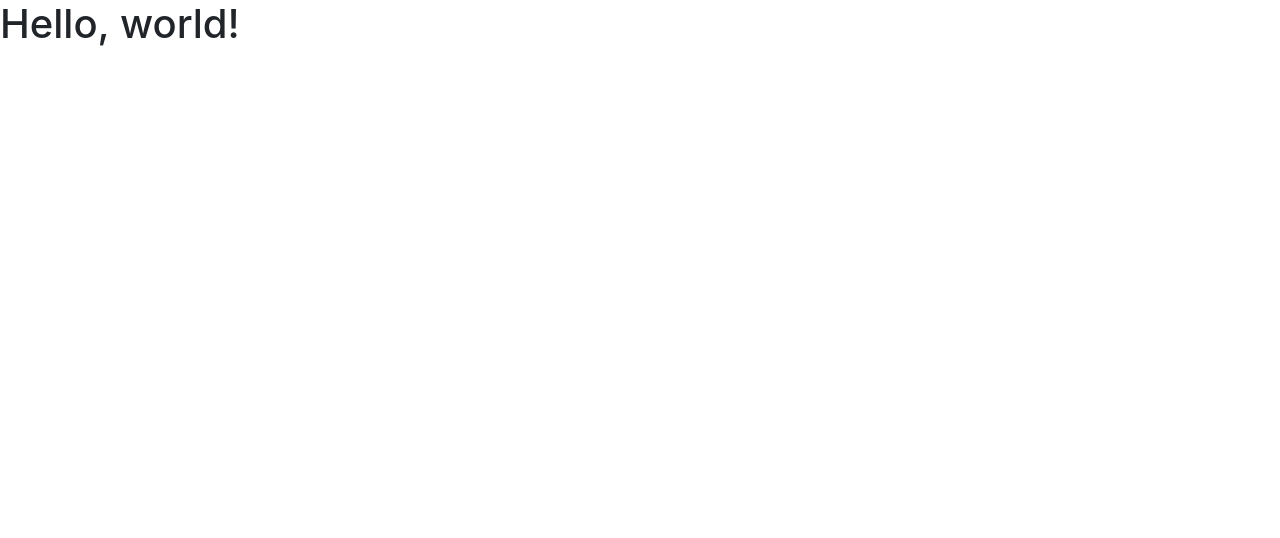
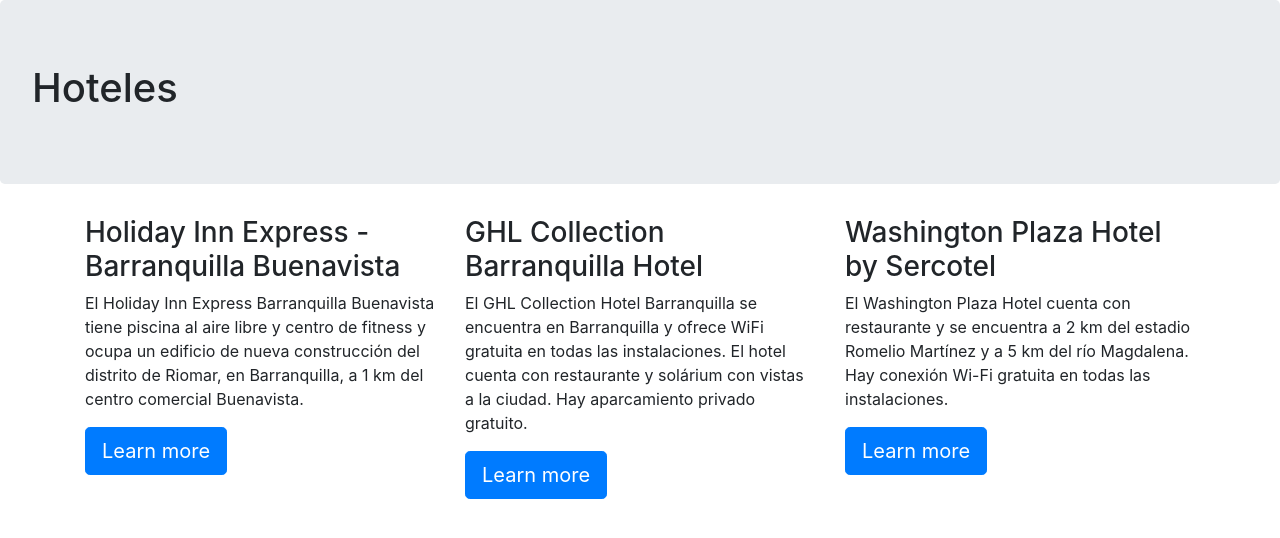
Before and after one commit to ymcastellar/gui-hoteles, a website: page index.html in a window 1280 px wide. Drawn offline with nearby package versions, Linux system fonts and the light colour scheme.

Commit message:
se agregaron lista de hoteles

```diff
--- a/index.html
+++ b/index.html
@@ -8,10 +8,33 @@
     <!-- Bootstrap CSS -->
     <link rel="stylesheet" href="node_modules/bootstrap/dist/css/bootstrap.min.css">
 
-    <title>Hello, world!</title>
+    <title>Guia Hoteles</title>
   </head>
   <body>
-    <h1>Hello, world!</h1>
+    <div class="jumbotron">
+        <h1>Hoteles</h1>
+    </div>
+    <div class="container">
+        <div class="row">
+            <div class="col-sm">
+                <h3>Holiday Inn Express - Barranquilla Buenavista</h3>
+                <p>El Holiday Inn Express Barranquilla Buenavista tiene piscina al aire libre y centro de fitness y ocupa un edificio de nueva construcción del distrito de Riomar, en Barranquilla, a 1 km del centro comercial Buenavista.</p>
+                <a class="btn btn-primary btn-lg" href="#" role="button">Learn more</a>
+            </div>
+            <div class="col-sm">
+                <h3>GHL Collection Barranquilla Hotel</h3>
+                <p>El GHL Collection Hotel Barranquilla se encuentra en Barranquilla y ofrece WiFi gratuita en todas las instalaciones. El hotel cuenta con restaurante y solárium con vistas a la ciudad. Hay aparcamiento privado gratuito.</p>
+                <a class="btn btn-primary btn-lg" href="#" role="button">Learn more</a>
+            </div>
+            <div class="col-sm">
+                <h3>Washington Plaza Hotel by Sercotel</h3>
+                <p>El Washington Plaza Hotel cuenta con restaurante y se encuentra a 2 km del estadio Romelio Martínez y a 5 km del río Magdalena. Hay conexión Wi-Fi gratuita en todas las instalaciones.</p>
+                <a class="btn btn-primary btn-lg" href="#" role="button">Learn more</a>
+            </div>
+        </div>
+
+        </p>
+    </div>
 
     <!-- Optional JavaScript -->
     <!-- jQuery first, then Popper.js, then Bootstrap JS -->
```
